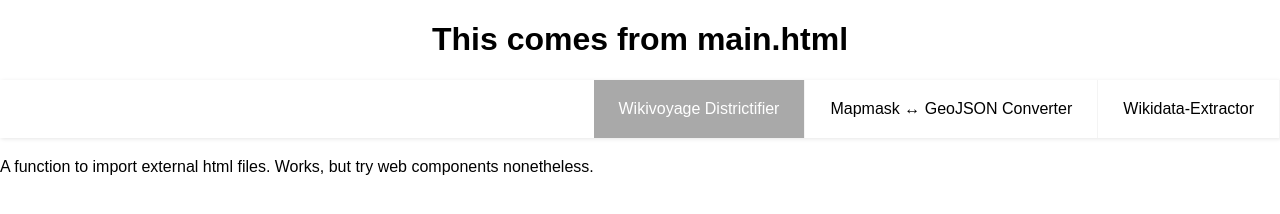
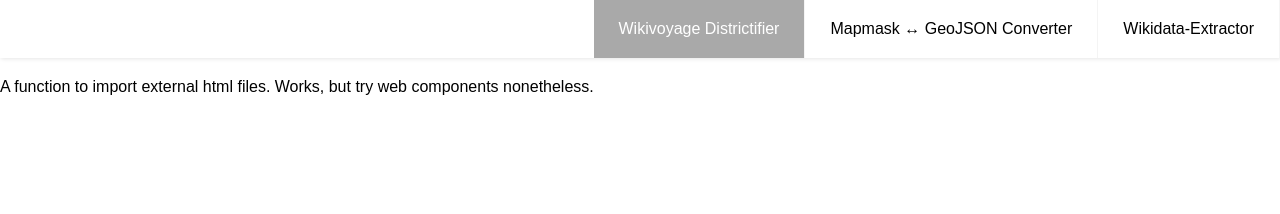
Before and after one commit to rene78/htmlinhtml, a plain HTML site: page index.html in a window 1280 px wide. Drawn offline with Linux system fonts and the light colour scheme.

Commit message:
Mistake fixed

```diff
--- a/index.html
+++ b/index.html
@@ -9,8 +9,6 @@
 </head>
 
 <body>
-  <h1>This comes from main.html</h1>
-  <!-- <link href="external.html" rel="import" /> -->
   <div w3-include-html="external.html"></div>
   <p>A function to import external html files. Works, but try web components nonetheless.</p>
   <script>
```
